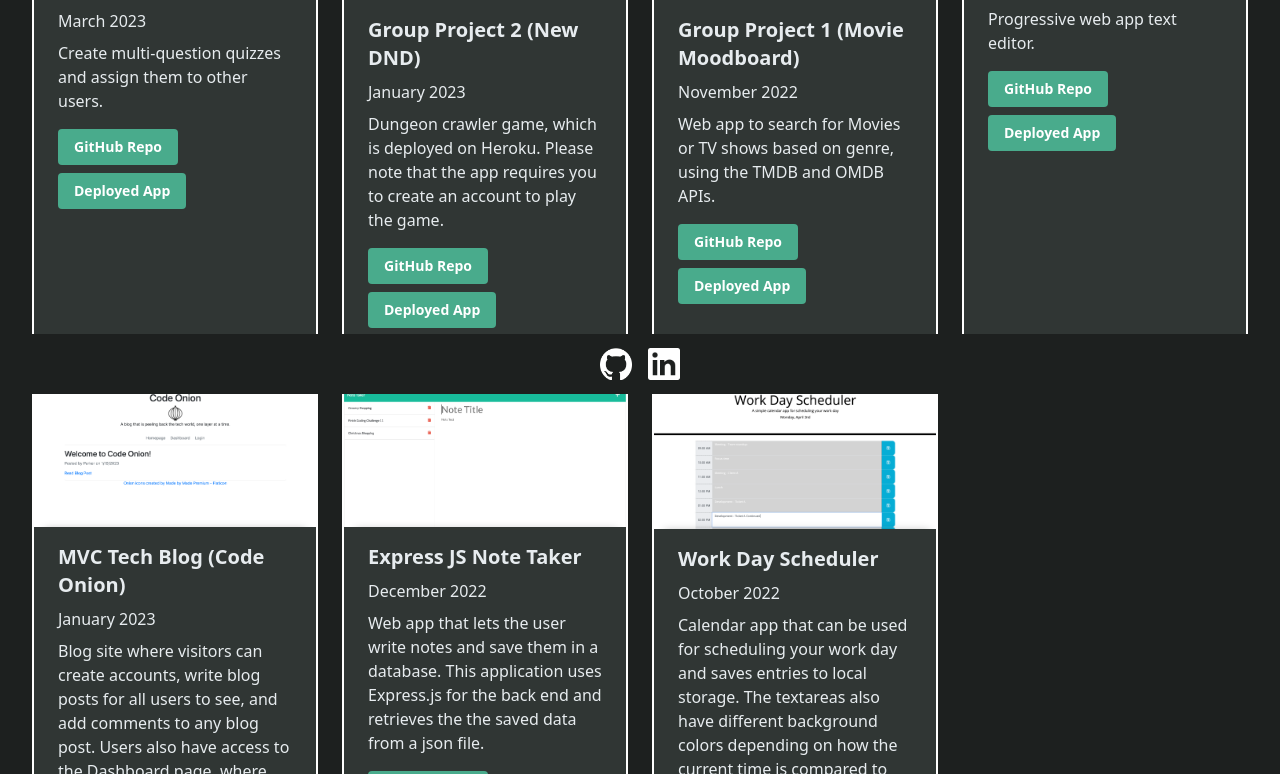
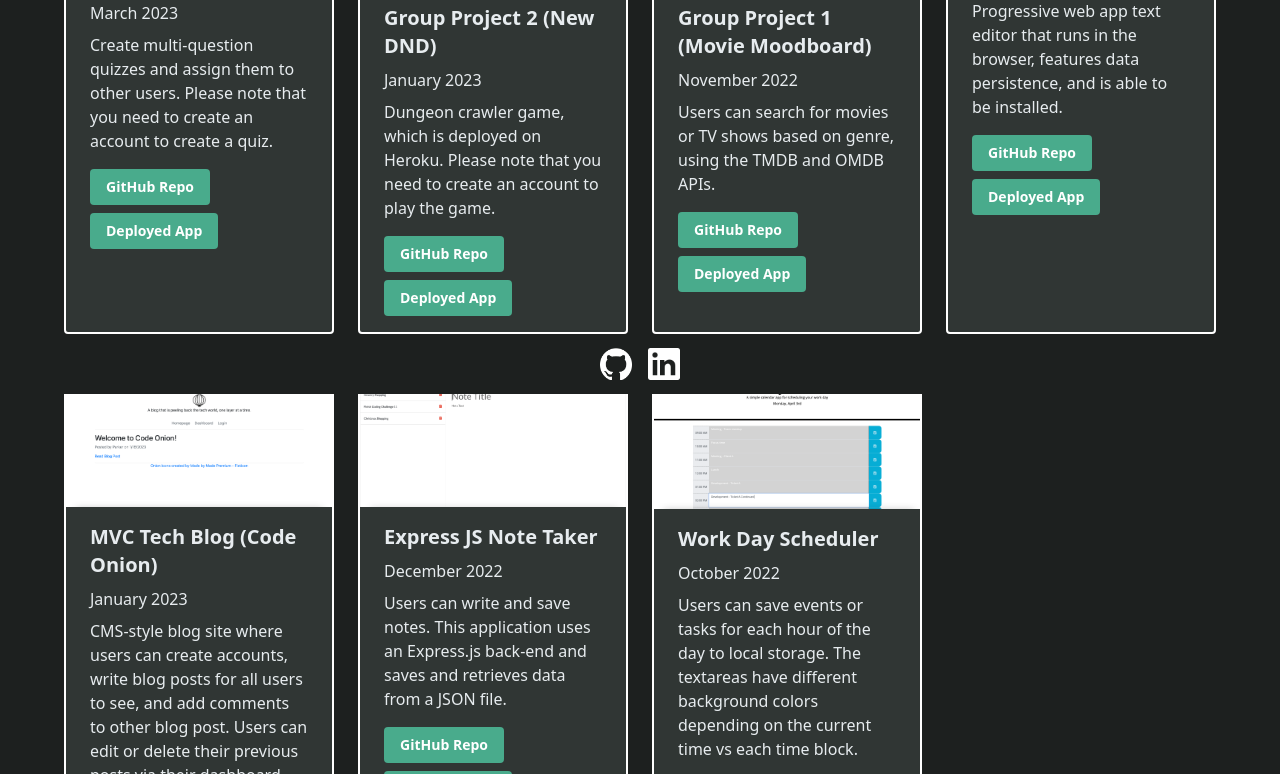
Before and after one commit to markerpathis/developer-portfolio, a React (Create React App) app: page /portfolio in a window 1280 px wide. Shown: the part 406-1180 px from the top of the page. Built offline with nearby package versions, Linux system fonts and the light colour scheme.

Commit message:
Update portfolio descriptions and home page

```diff
--- a/src/pages/Contact.js
+++ b/src/pages/Contact.js
@@ -2,7 +2,8 @@ import React from "react";
 
 export default function Contact() {
   return (
-    <div className="flex flex-col items-center pt-16 px-64 mb-24">
+    <div className="flex flex-col items-center pt-8 mb-24 m-8">
+      <div className="max-w-5xl flex flex-col items-center">
         <h2 className="text-3xl font-bold">Contact</h2>
         <p>
           <br></br>Get in touch! My contact details are included below: <br></br>
@@ -10,7 +11,10 @@ export default function Contact() {
           <br></br>425-418-2121
           <br></br>
           <a href="mailto:parkerjmathis@gmail.com?subject=Developer Portfolio Contact Request">parkerjmathis@gmail.com</a>
+          <br></br>
+          <br></br> Links to my GitHub and LinkedIn profiles are linked below in the footer.
         </p>
+      </div>
     </div>
   );
 }
--- a/src/pages/Home.js
+++ b/src/pages/Home.js
@@ -3,24 +3,30 @@ import parkerImage from "../assets/parkerImage.png";
 
 export default function Home() {
   return (
-    <div className="m-8 ">
-      <div className="flex flex-col items-center pt-16 mb-24">
-        <div className="max-w-5xl flex flex-col items-center">
-          <img src={parkerImage} className="h-48" />
-          <h2 className="text-3xl font-bold pt-8">Hey there! I'm Parker.</h2>
-          <h2 className="text-2xl pt-8">I'm a recent coding bootcamp grad, seeking a career as a full-stack developer.</h2>
-          <br /> <br />
-          <h2 className="text-3xl font-bold">About Me</h2>
+    <div className="flex flex-col items-center pt-8 mb-24 m-8">
+      <div className="max-w-2xl flex flex-col items-center">
+        <img src={parkerImage} className="h-48" />
+        <h2 className="text-3xl font-bold pt-8">Hey there! I'm Parker.</h2>
+        <p className="pt-4">
+          I'm a recent coding bootcamp grad, seeking a career as a full-stack developer. The coding bootcamp I completed was through the University of Washington (September 2022 - March 2023). Check
+          out the portfolio tab to see some of my work.
+          <h2 className="text-2xl font-bold pt-8 text-center">Skills</h2>
           <p>
             <br />
-            Lorem ipsum dolor sit amet, consectetur adipiscing elit. Sed tellus quam, faucibus id dolor eu, posuere imperdiet nunc. Ut hendrerit ligula eget porta sodales. Vestibulum ante ipsum primis
-            in faucibus orci luctus et ultrices posuere cubilia curae; Nulla at tortor a lacus fringilla ultricies eu et libero. Vestibulum a mauris dui. Sed convallis massa venenatis massa dapibus,
-            eu interdum nibh congue. Quisque hendrerit sed felis nec porttitor. Duis quis arcu vel tellus viverra blandit eu nec urna. Nulla facilisi. Curabitur arcu quam, finibus a vehicula et,
-            porttitor et dui. Donec metus diam, euismod eu purus consequat, porta placerat purus. Cras vestibulum orci at tellus pharetra euismod. Interdum et malesuada fames ac ante ipsum primis in
-            faucibus. Nam sit amet placerat eros. Cras aliquam elit lectus, vel semper lacus tincidunt a. Ut viverra, nulla nec vestibulum dapibus, odio nisl pharetra est, ut commodo massa quam id
-            metus.
+            HTML, CSS, JavaScript, Express.js, React, Node.js, MongoDB, MySQL, Git, jQuery
+            <br />
+            <br />
+            CSS Frameworks: Bootstrap, Tailwind
           </p>
-        </div>
+          <h2 className="text-2xl font-bold pt-8 text-center">About Me</h2>
+          <p>
+            <br />I live on Camano Island, WA (about 60 miles north of Seattle), with my wife (Joanna) and dog (Bruno).
+            <br />
+            <br />
+            Personal Interests: Hockey (Go Kraken!), Biking, Cooking/BBQing, Video games, Board games.
+            <br />
+          </p>
+        </p>
       </div>
     </div>
   );
--- a/src/pages/Portfolio.js
+++ b/src/pages/Portfolio.js
@@ -4,7 +4,7 @@ import portfolioContent from "../utils/portfolioContent";
 
 export default function Portfolio() {
   return (
-    <div className="flex flex-col items-center pt-16 mb-24">
+    <div className="flex flex-col items-center pt-8 mb-24 m-8">
       <div className="max-w-8xl flex flex-col items-center">
         <h2 className="text-3xl font-bold">Portfolio</h2>
         <PortfolioCard portfolioContent={portfolioContent} />
--- a/src/utils/portfolioContent.js
+++ b/src/utils/portfolioContent.js
@@ -11,7 +11,7 @@ const portfolioContent = [
   {
     title: "Group Project 3 (Quiz Maker)",
     date: "March 2023",
-    description: "Create multi-question quizzes and assign them to other users.",
+    description: "Create multi-question quizzes and assign them to other users. Please note that you need to create an account to create a quiz.",
     deployedUrl: "http://quizmaker-app.herokuapp.com/",
     githubUrl: "https://github.com/TheBluWiz/quizmaker",
     image: projectQuizMaker,
@@ -20,7 +20,7 @@ const portfolioContent = [
   {
     title: "Group Project 2 (New DND)",
     date: "January 2023",
-    description: "Dungeon crawler game, which is deployed on Heroku. Please note that the app requires you to create an account to play the game.",
+    description: "Dungeon crawler game, which is deployed on Heroku. Please note that you need to create an account to play the game.",
     deployedUrl: "https://new-dnd7.herokuapp.com/",
     githubUrl: "https://github.com/deafboi6/newDND",
     image: projectImageDND,
@@ -29,7 +29,7 @@ const portfolioContent = [
   {
     title: "Group Project 1 (Movie Moodboard)",
     date: "November 2022",
-    description: "Web app to search for Movies or TV shows based on genre, using the TMDB and OMDB APIs.",
+    description: "Users can search for movies or TV shows based on genre, using the TMDB and OMDB APIs.",
     deployedUrl: "https://abbeydoyle.github.io/movie-moodboard/",
     githubUrl: "https://github.com/abbeydoyle/movie-moodboard",
     image: projectImageMovie,
@@ -38,7 +38,7 @@ const portfolioContent = [
   {
     title: "PWA: Text Editor",
     date: "February 2023",
-    description: "Progressive web app text editor.",
+    description: "Progressive web app text editor that runs in the browser, features data persistence, and is able to be installed.",
     deployedUrl: "https://pwa-text-editor-markerpathis.herokuapp.com/",
     githubUrl: "https://github.com/markerpathis/progressive-webapp-text-editor",
     image: projectJATE,
@@ -48,7 +48,7 @@ const portfolioContent = [
     title: "MVC Tech Blog (Code Onion)",
     date: "January 2023",
     description:
-      "Blog site where visitors can create accounts, write blog posts for all users to see, and add comments to any blog post. Users also have access to the Dashboard page, where they can edit or delete their previous blog posts.",
+      "CMS-style blog site where users can create accounts, write blog posts for all users to see, and add comments to other blog post. Users can edit or delete their previous posts via their dashboard.",
     deployedUrl: "https://code-onion.herokuapp.com/",
     githubUrl: "https://github.com/markerpathis/mvc-tech-blog",
     image: projectCodeOnion,
@@ -57,7 +57,7 @@ const portfolioContent = [
   {
     title: "Express JS Note Taker",
     date: "December 2022",
-    description: "Web app that lets the user write notes and save them in a database. This application uses Express.js for the back end and retrieves the the saved data from a json file.",
+    description: "Users can write and save notes. This application uses an Express.js back-end and saves and retrieves data from a JSON file.",
     deployedUrl: "https://note-taker-markerpathis.herokuapp.com/",
     githubUrl: "https://github.com/markerpathis/express-js-note-taker",
     image: projectNoteTaker,
@@ -66,8 +66,7 @@ const portfolioContent = [
   {
     title: "Work Day Scheduler",
     date: "October 2022",
-    description:
-      "Calendar app that can be used for scheduling your work day and saves entries to local storage. The textareas also have different background colors depending on how the current time is compared to each time block.",
+    description: "Users can save events or tasks for each hour of the day to local storage. The textareas have different background colors depending on the current time vs each time block.",
     deployedUrl: "https://markerpathis.github.io/work-day-scheduler/",
     githubUrl: "https://github.com/markerpathis/work-day-scheduler",
     image: projectScheduler,
```
Lines whose indentation alone changed are shown as unchanged.
